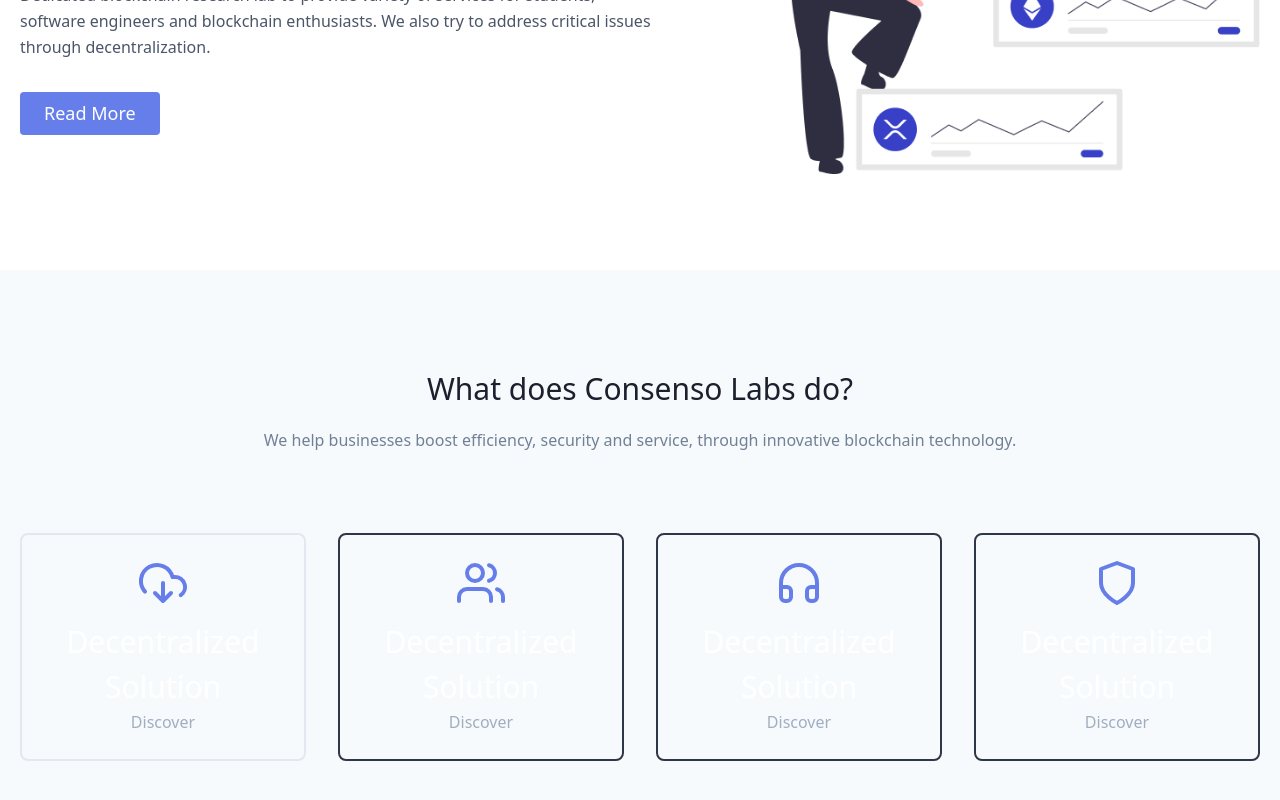
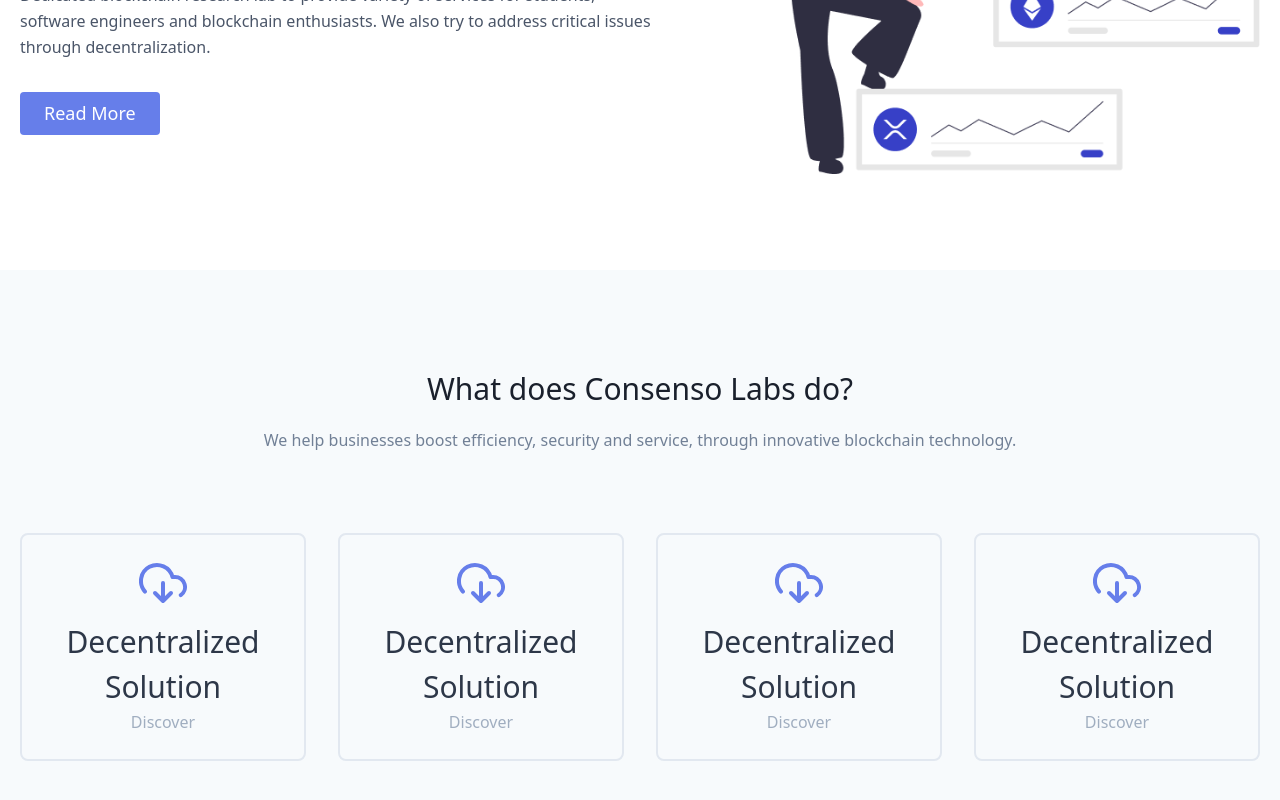
Before and after one commit to consensolabs/website, a React (Create React App) app in the folder tailblocks/: page / in a window 1280 px wide. Shown: the part 356-1156 px from the top of the page. Built offline with nearby package versions, Linux system fonts and the light colour scheme.

Commit message:
Added general layout

```diff
--- a/tailblocks/src/components/Description.js
+++ b/tailblocks/src/components/Description.js
@@ -29,14 +29,14 @@ function Description() {
                   <path d='M8 17l4 4 4-4m-4-5v9'></path>
                   <path d='M20.88 18.09A5 5 0 0018 9h-1.26A8 8 0 103 16.29'></path>
                 </svg>
-                <h2 className='title-font font-medium text-3xl text-white'>
+                <h2 className='title-font font-medium text-3xl text-gray-800'>
                   Decentralized Solution
                 </h2>
                 <p className='leading-relaxed'>Discover</p>
               </div>
             </div>
             <div className='p-4 md:w-1/4 sm:w-1/2 w-full'>
-              <div className='border-2 border-gray-800 px-4 py-6 rounded-lg'>
+              <div className='border-2 border-gray-300 px-4 py-6 rounded-lg'>
                 <svg
                   fill='none'
                   stroke='currentColor'
@@ -46,18 +46,17 @@ function Description() {
                   className='text-indigo-500 w-12 h-12 mb-3 inline-block'
                   viewBox='0 0 24 24'
                 >
-                  <path d='M17 21v-2a4 4 0 00-4-4H5a4 4 0 00-4 4v2'></path>
-                  <circle cx='9' cy='7' r='4'></circle>
-                  <path d='M23 21v-2a4 4 0 00-3-3.87m-4-12a4 4 0 010 7.75'></path>
+                  <path d='M8 17l4 4 4-4m-4-5v9'></path>
+                  <path d='M20.88 18.09A5 5 0 0018 9h-1.26A8 8 0 103 16.29'></path>
                 </svg>
-                <h2 className='title-font font-medium text-3xl text-white'>
+                <h2 className='title-font font-medium text-3xl text-gray-800'>
                   Decentralized Solution
                 </h2>
                 <p className='leading-relaxed'>Discover</p>
               </div>
             </div>
             <div className='p-4 md:w-1/4 sm:w-1/2 w-full'>
-              <div className='border-2 border-gray-800 px-4 py-6 rounded-lg'>
+              <div className='border-2 border-gray-300 px-4 py-6 rounded-lg'>
                 <svg
                   fill='none'
                   stroke='currentColor'
@@ -67,17 +66,17 @@ function Description() {
                   className='text-indigo-500 w-12 h-12 mb-3 inline-block'
                   viewBox='0 0 24 24'
                 >
-                  <path d='M3 18v-6a9 9 0 0118 0v6'></path>
-                  <path d='M21 19a2 2 0 01-2 2h-1a2 2 0 01-2-2v-3a2 2 0 012-2h3zM3 19a2 2 0 002 2h1a2 2 0 002-2v-3a2 2 0 00-2-2H3z'></path>
+                  <path d='M8 17l4 4 4-4m-4-5v9'></path>
+                  <path d='M20.88 18.09A5 5 0 0018 9h-1.26A8 8 0 103 16.29'></path>
                 </svg>
-                <h2 className='title-font font-medium text-3xl text-white'>
+                <h2 className='title-font font-medium text-3xl text-gray-800'>
                   Decentralized Solution
                 </h2>
                 <p className='leading-relaxed'>Discover</p>
               </div>
             </div>
             <div className='p-4 md:w-1/4 sm:w-1/2 w-full'>
-              <div className='border-2 border-gray-800 px-4 py-6 rounded-lg'>
+              <div className='border-2 border-gray-300 px-4 py-6 rounded-lg'>
                 <svg
                   fill='none'
                   stroke='currentColor'
@@ -87,9 +86,10 @@ function Description() {
                   className='text-indigo-500 w-12 h-12 mb-3 inline-block'
                   viewBox='0 0 24 24'
                 >
-                  <path d='M12 22s8-4 8-10V5l-8-3-8 3v7c0 6 8 10 8 10z'></path>
+                  <path d='M8 17l4 4 4-4m-4-5v9'></path>
+                  <path d='M20.88 18.09A5 5 0 0018 9h-1.26A8 8 0 103 16.29'></path>
                 </svg>
-                <h2 className='title-font font-medium text-3xl text-white'>
+                <h2 className='title-font font-medium text-3xl text-gray-800'>
                   Decentralized Solution
                 </h2>
                 <p className='leading-relaxed'>Discover</p>
```
